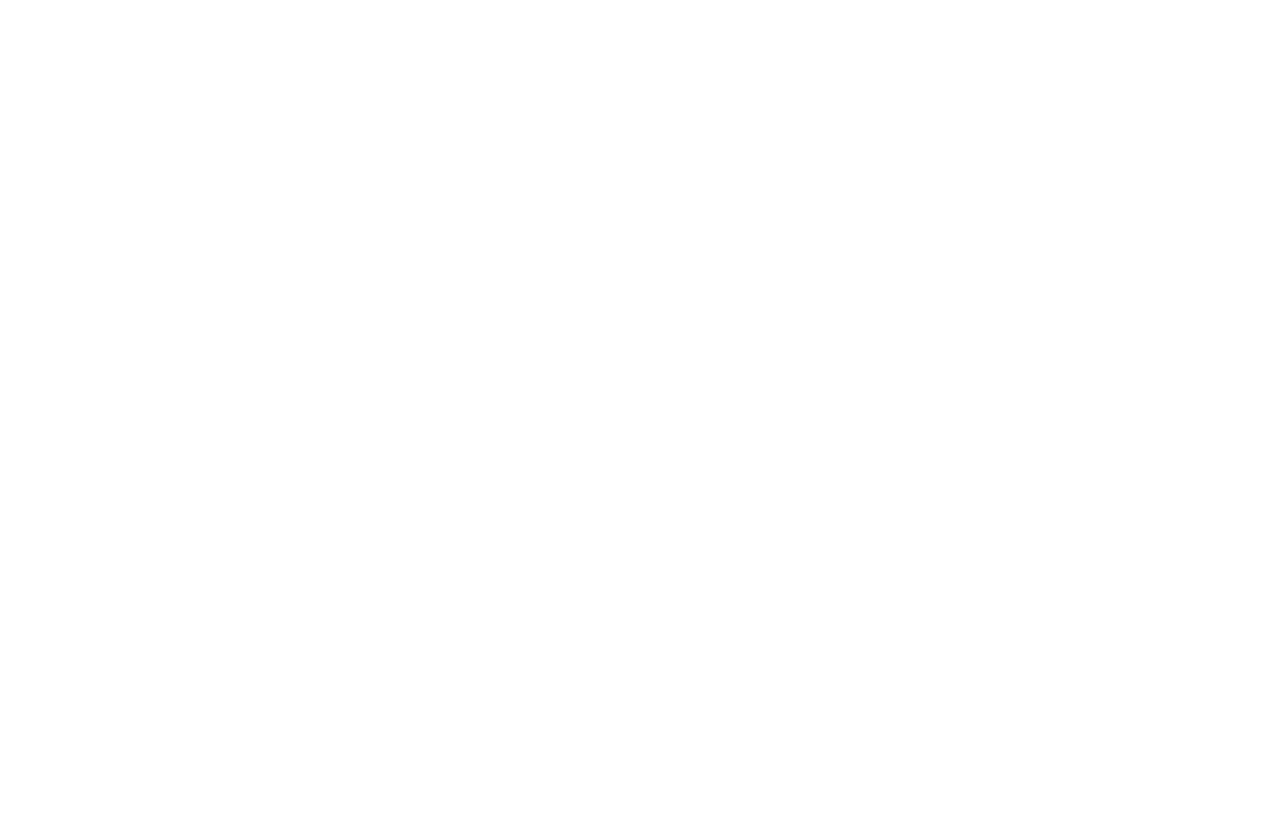
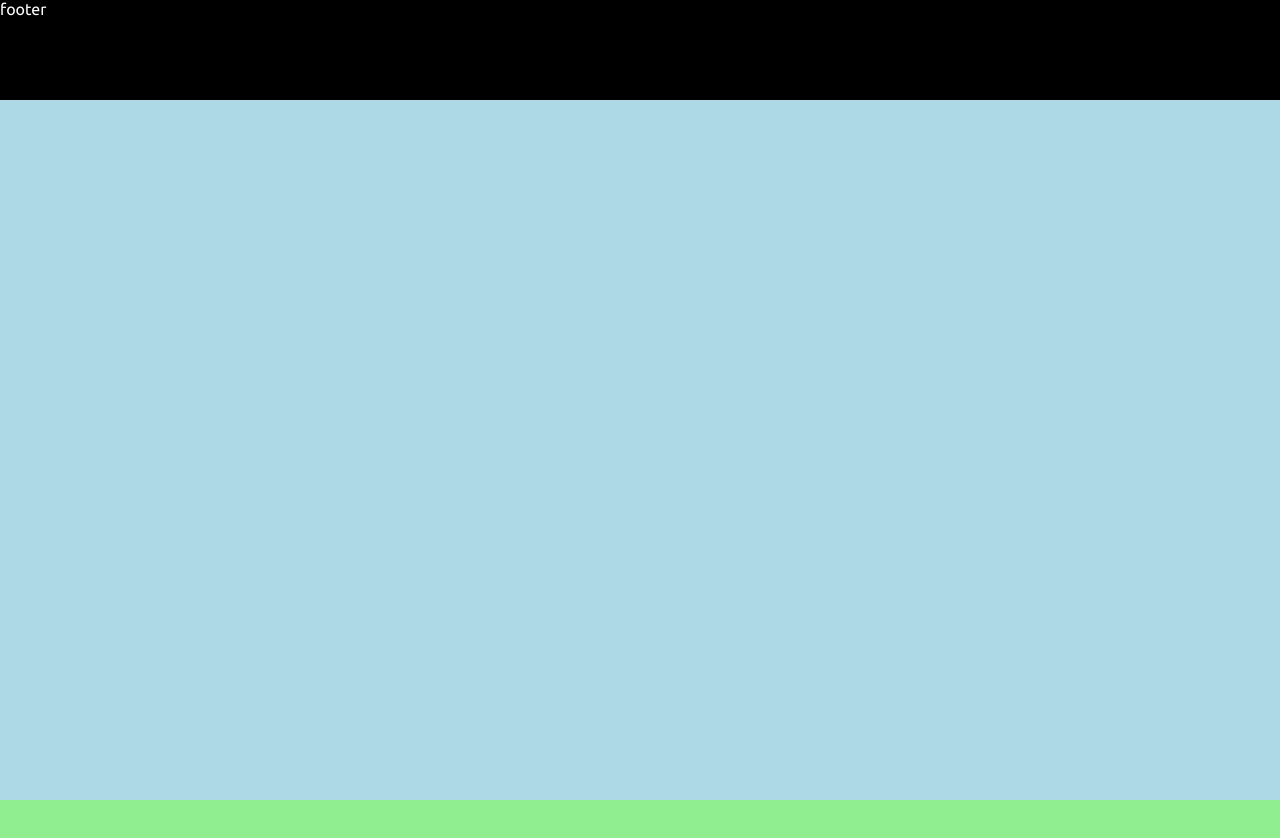
Before and after one commit to GustavoHenriqueProjects/PortfolioCss, a plain HTML site: page index.html in a window 1280 px wide. Shown: the top 838 px of the page. Before the commit the page ends 800 px from the top, so only its background shows below. Drawn offline with Linux system fonts and the light colour scheme.

Commit message:
Atualização

```diff
--- /dev/null
+++ b/css/reset.css
@@ -0,0 +1,16 @@
+*{
+    padding: 0;
+    margin: 0;
+    box-sizing: border-box;
+}
+
+/*Formata link*/
+/*todas as fontes Herdam do pai a cor:inherit*/
+a{
+    text-decoration: none;
+    color:inherit;
+}
+
+ul, ol, li{
+    list-style-type: none;
+}
--- /dev/null
+++ b/css/style.css
@@ -0,0 +1,49 @@
+:root{
+    --primary-color:#FEDC00;
+    --primery-color: #252525;
+}
+body{
+    display: grid;
+    grid-template-areas: "content";
+    font-family: 'Ubuntu', sans-serif;
+    color: #fff;
+    background-color: black;
+}
+
+header{
+    grid-area: content;
+    height: 100px;
+    background-color:#0008;
+}
+
+main{
+    grid-area: content;
+
+}
+
+section{
+    height: 100vh;
+    background-color: tomato;
+}
+
+.home{
+    background-color: lightblue;
+}
+
+.sobre-min{
+    background-color: lightgreen;
+}
+
+.projetos{
+    background-color: lightsalmon;
+}
+
+.contato{
+    background-color: limegreen;
+}
+
+footer{
+    grid-area: content;
+    height: 100px;
+    background-color: black;
+}
--- a/index.html
+++ b/index.html
@@ -1,11 +1,25 @@
 <!DOCTYPE html>
-<html lang="en">
+<html lang="pt-br">
 <head>
     <meta charset="UTF-8">
     <meta name="viewport" content="width=device-width, initial-scale=1.0">
-    <title>Document</title>
+    <link  rel="stylesheet" href="./css/reset.css">
+    <link rel="preconnect" href="https://fonts.googleapis.com">
+    <link rel="preconnect" href="https://fonts.gstatic.com" crossorigin>
+    <link href="https://fonts.googleapis.com/css2?family=Righteous&family=Ubuntu:wght@300;400;700&display=swap" rel="stylesheet">
+    <link rel="stylesheet"  href="./css/style.css">
+    <link rel="stylesheet"  href="">
+    <title>Portfolio - Gustavo Henrique</title>
 </head>
 <body>
+    <header></header>
+    <main>
+        <section class="home"></section>
+        <section class="sobre-min"></section>
+        <section class="projetos"></section>
+        <section class="contato"></section>
+    </main>
+    <footer>footer</footer>
 
 </body>
 </html>
```
Also changed, not shown: 1 other file.
